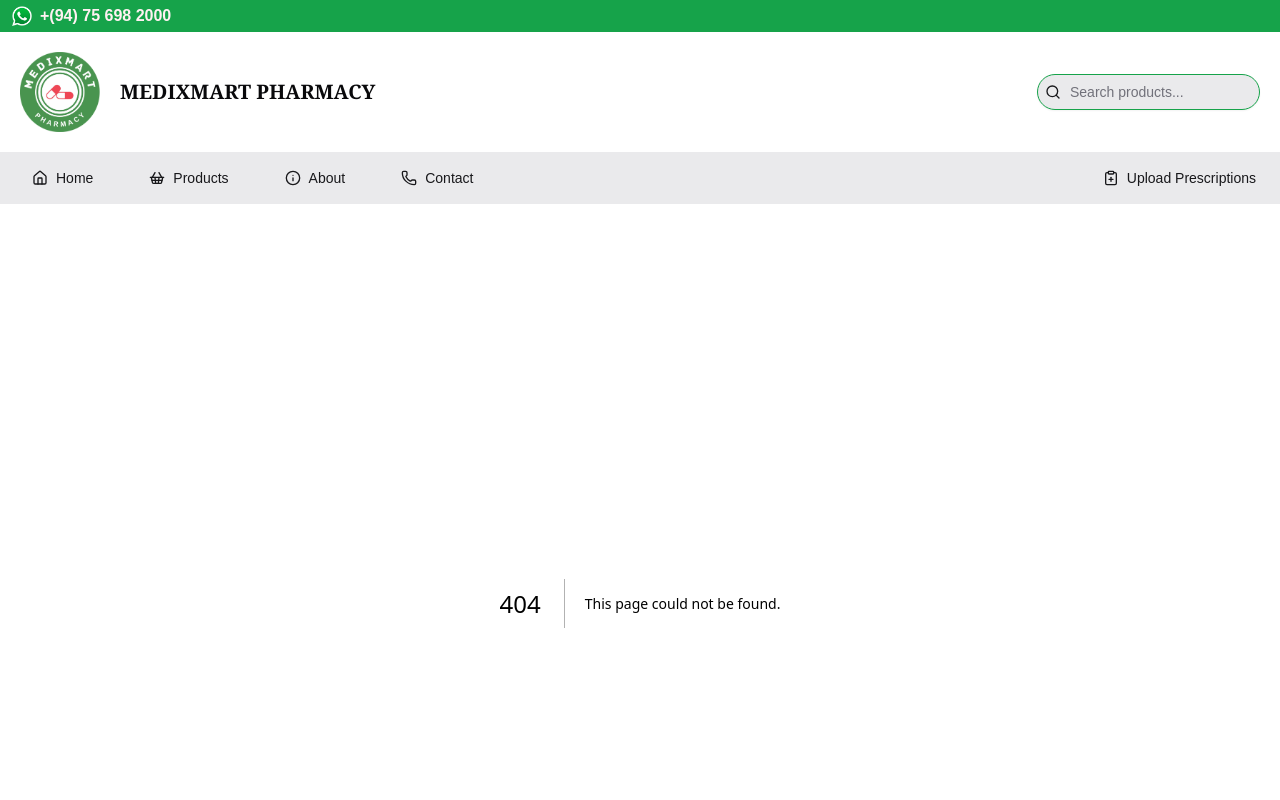
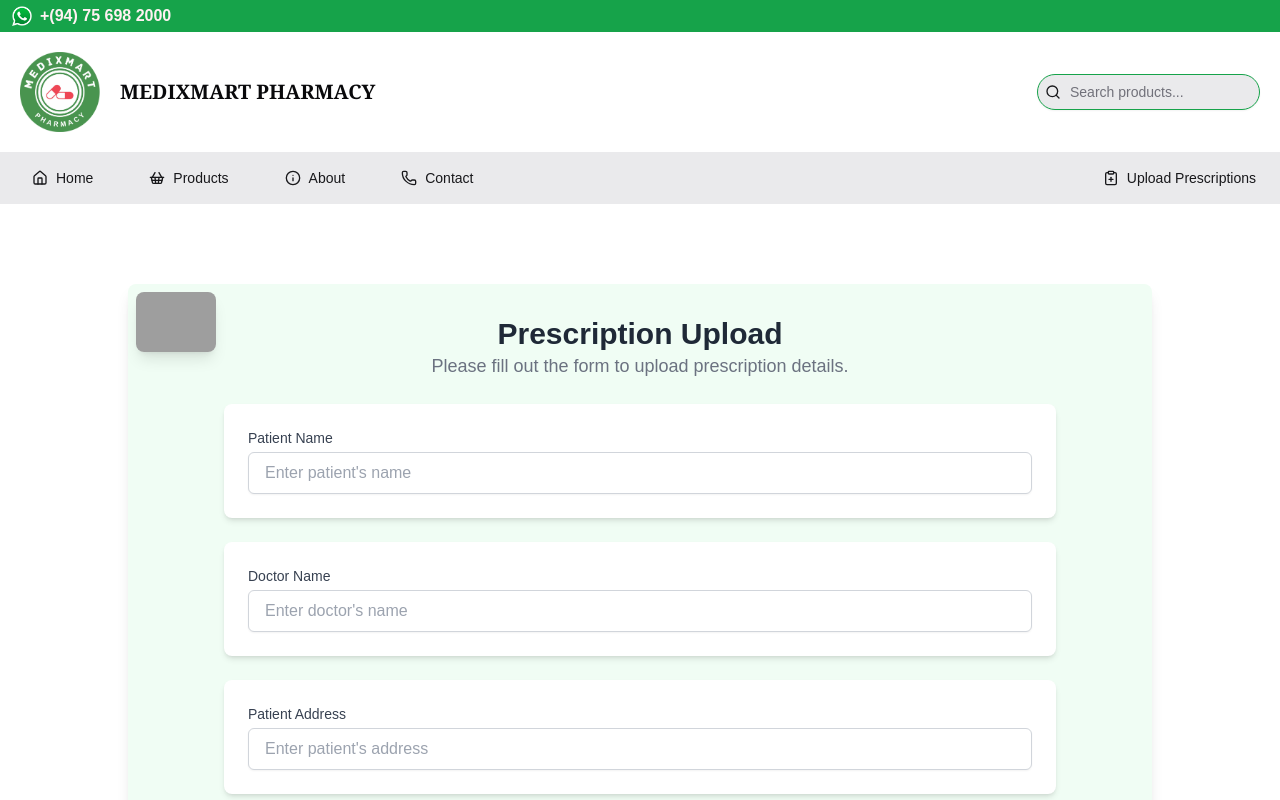
Before and after one commit to gnjayasekara/medixmart-pharmacy, a Next.js app in the folder frontend/: page /upload-prescriptions in a window 1280 px wide. Before the commit this address had no page. Shown: the top 800 px of the page. Built offline with nearby package versions, Linux system fonts and the light colour scheme; grey boxes are pictures that could not be loaded.

Commit message:
Changed page location

```diff
--- /dev/null
+++ b/frontend/app/upload-prescriptions/page.tsx
@@ -0,0 +1,11 @@
+import PrescriptionForm from "@/components/ui/PrescriptionForm";
+export default function UploadPrescriptionsPage() {
+  return (
+    <div>
+
+      <div className="container mx-auto mt-8 p-4">
+        <PrescriptionForm /> {}
+      </div>
+    </div>
+  );
+}
```
